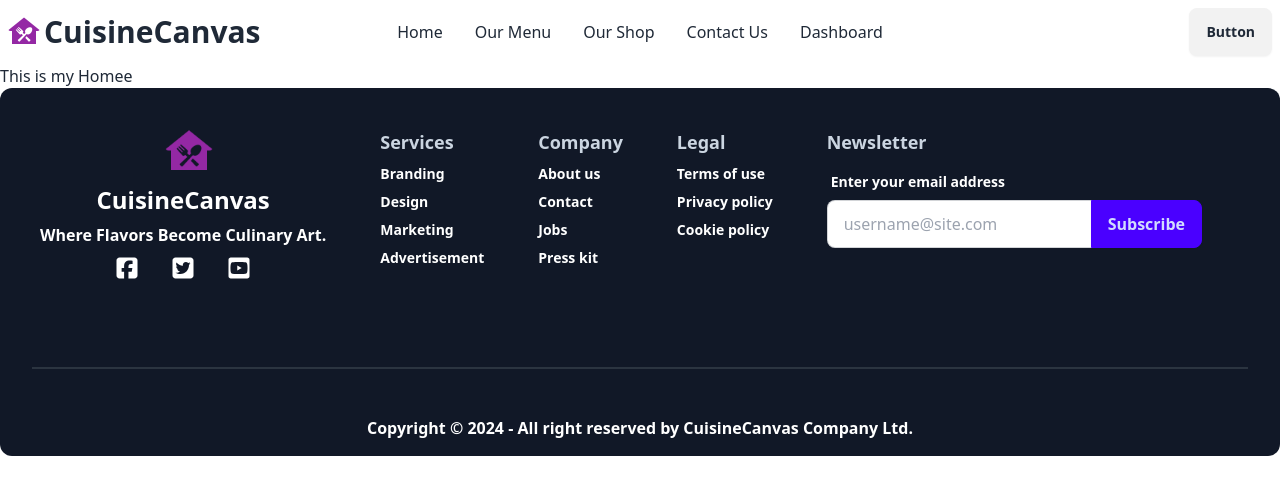
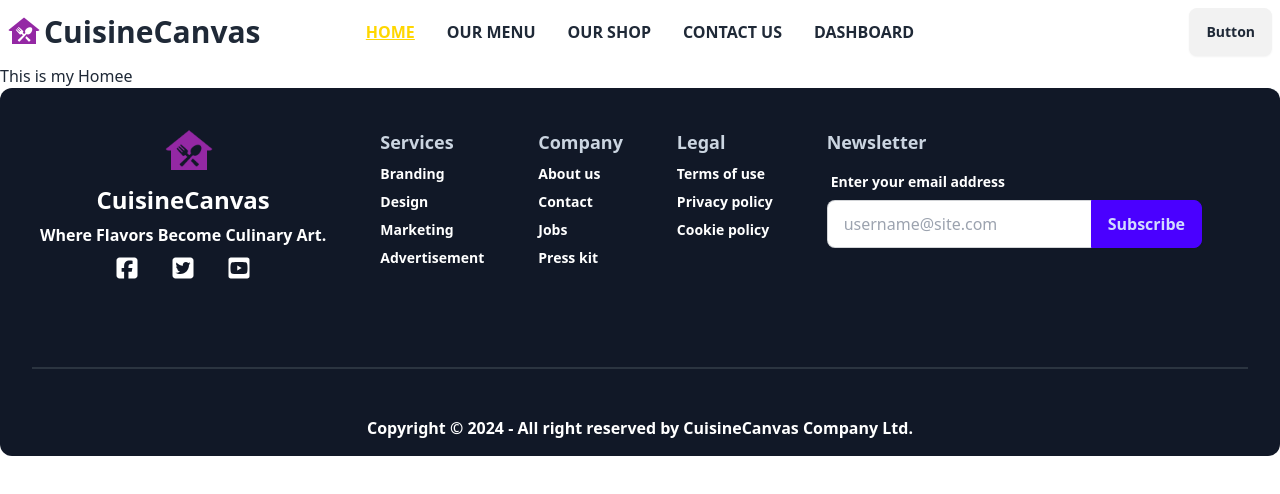
Before and after one commit to khaledsaifulla010/CuisineCanvas-Client-Side, a React (Vite) app: page / in a window 1280 px wide. Shown: the top 494 px of the page. Built offline with nearby package versions, Linux system fonts and the light colour scheme.

Commit message:
added active link route style in navbar

```diff
--- /dev/null
+++ b/src/components/Shared/Navbar/Navbar.css
@@ -0,0 +1,4 @@
+.active {
+  color: gold;
+  text-decoration: underline;
+}
--- a/src/components/Shared/Navbar/Navbar.jsx
+++ b/src/components/Shared/Navbar/Navbar.jsx
@@ -1,5 +1,6 @@
 import { Link, NavLink } from "react-router-dom";
 import logo from "../../../assets/images/logo.png";
+import './Navbar.css'
 const Navbar = () => {
   return (
     <div>
@@ -11,7 +12,7 @@
           </Link>
         </div>
         <div className="navbar-center">
-          <ul className="flex items-center gap-8">
+          <ul className="flex items-center gap-8 uppercase font-semibold">
             <NavLink to={"/"}>Home</NavLink>
             <NavLink to={"/ourMenu"}>Our Menu</NavLink>
             <NavLink to={"/ourShop"}>Our Shop</NavLink>
```
